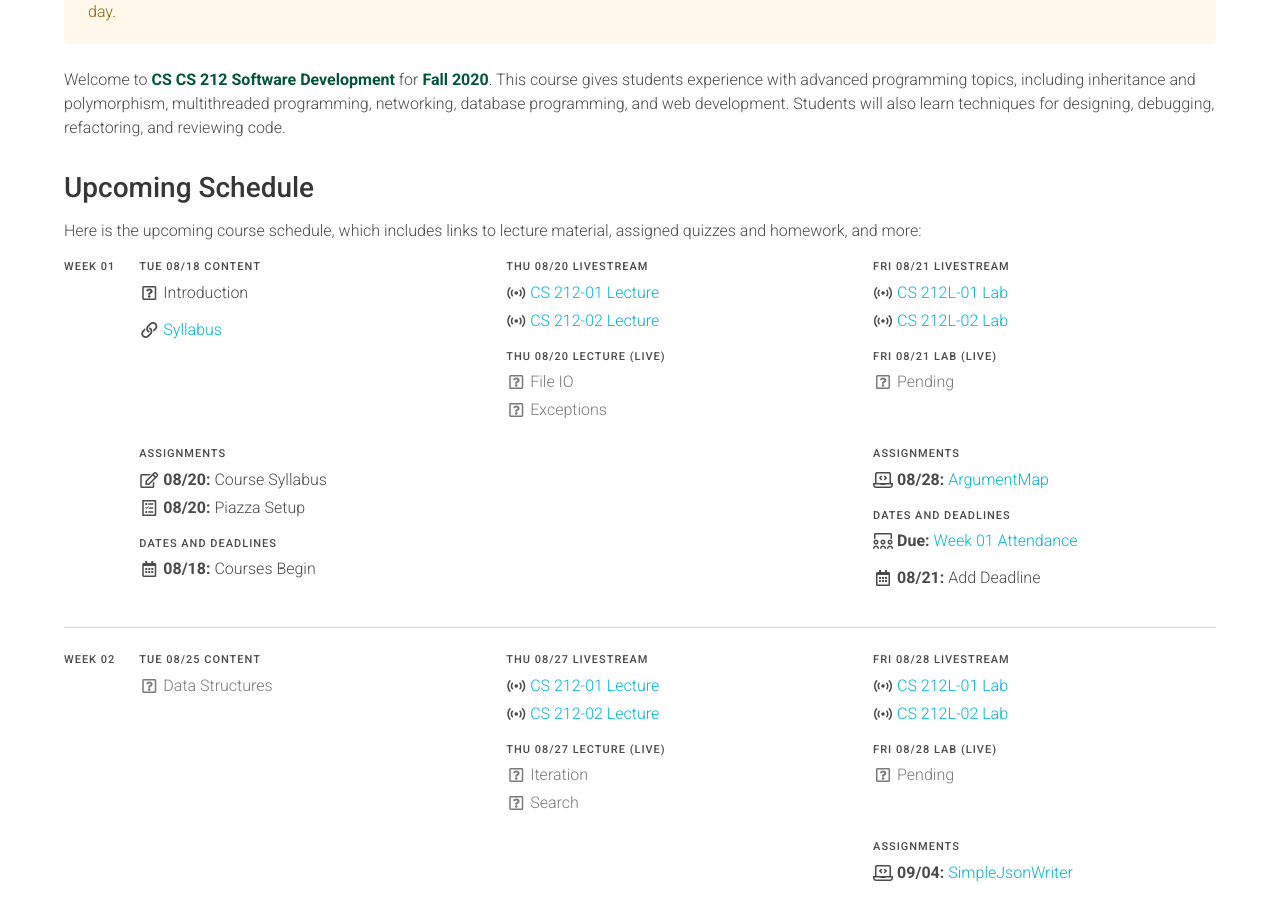
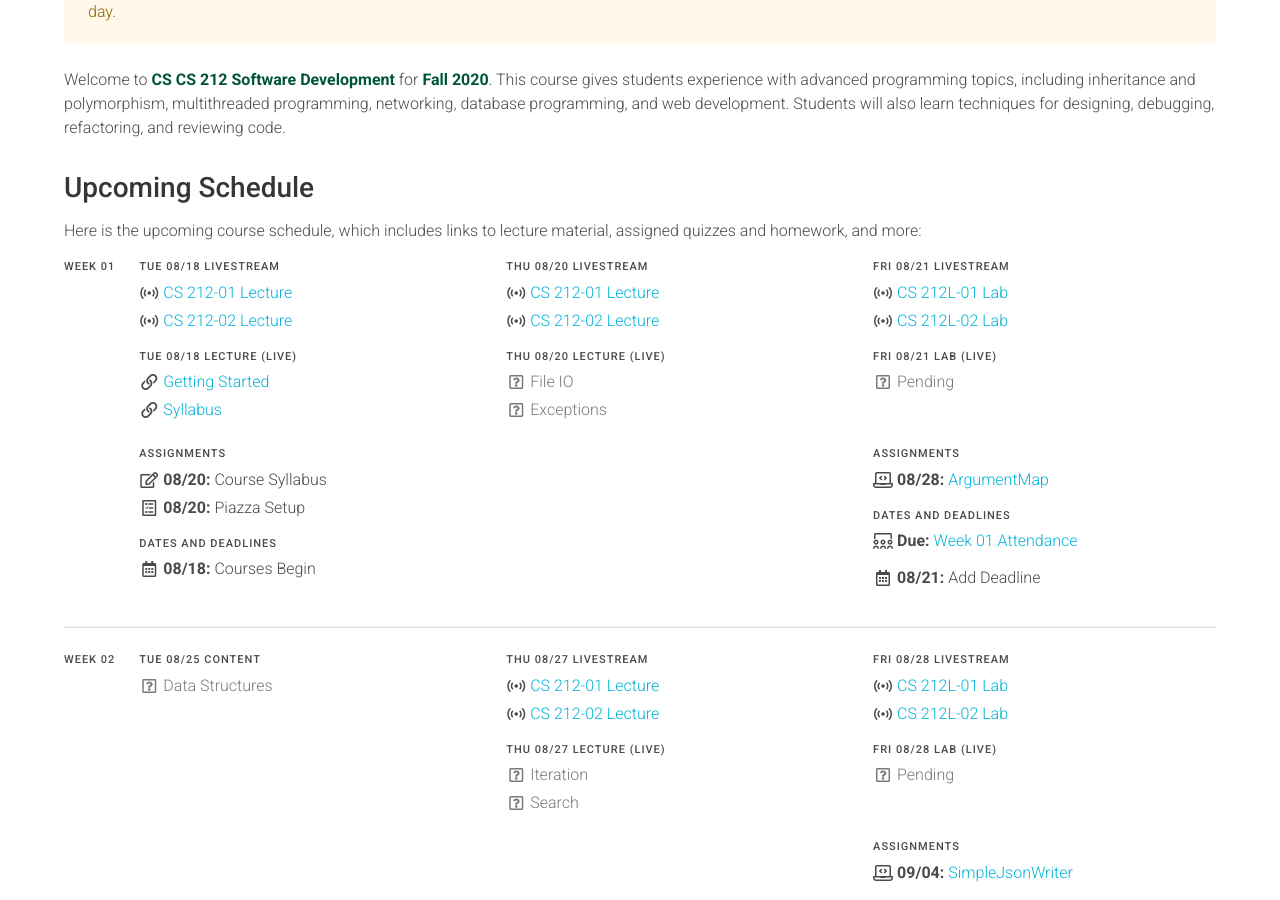
Before and after one commit to usf-cs212-fall2020/usf-cs212-fall2020.github.io, a Jekyll site: the page built from index.md, in a window 1280 px wide and 900 px high, scrolled down 418 px. Built offline with Jekyll 4.4.1, drawn with Linux system fonts in a browser that asks for light colours.

Commit message:
Updating day 1.

```diff
--- a/_data/schedule.yml
+++ b/_data/schedule.yml
@@ -191,14 +191,21 @@ weeks:
     days:
       - date: 2020-08-18
         sections:
-          - label: 'Content'
+          - label: 'Livestream'
             items:
-              - text: 'Introduction'
+              - zoom: lecture1
+              - zoom: lecture2
+
+          - label: 'Lecture (Live)'
+            items:
+              - text: 'Getting Started'
+                link: '/guides/general/getting-started.html'
+                icon: *icon_website
 
               - icon: *icon_website
                 text: 'Syllabus'
                 link: '/syllabus.html'
-                type: 'bump'
+
 
           - label: 'Assignments'
             dates: true
```
